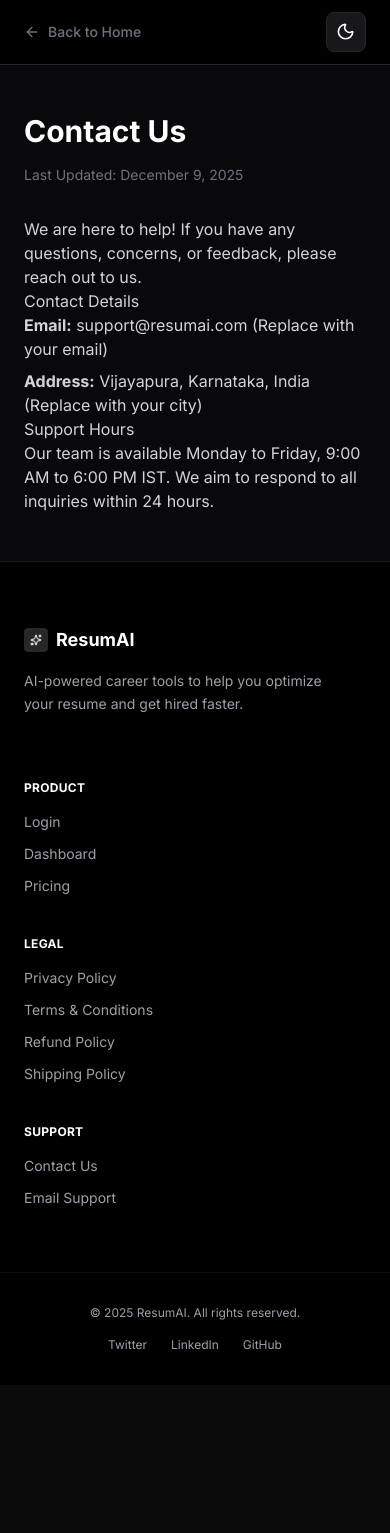
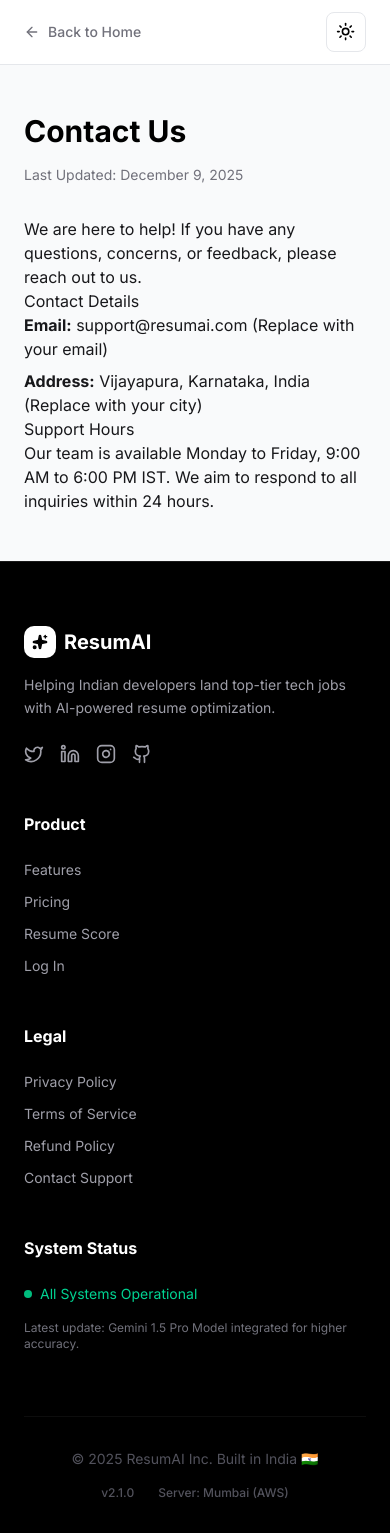
Before and after one commit to Sudarshan-812/resumai, a Next.js app: page /contact-us in a window 390 px wide. Before the commit the page ends 1385 px from the top, so only its background shows below. Built offline with nearby package versions, Linux system fonts and the light colour scheme.

Commit message:
chore: Final polish - SEO, Footer, Analytics, Mobile UX

```diff
--- /dev/null
+++ b/src/app/components/Testimonials.tsx
@@ -0,0 +1,44 @@
+"use client";
+import { motion } from "framer-motion";
+import { Star } from "lucide-react";
+
+const testimonials = [
+  { name: "Rahul S.", role: "IIT Student", text: "Got 3 interviews in a week! ATS score 95%.", rating: 5 },
+  { name: "Priya K.", role: "NIT Fresher", text: "Pro plan worth every penny — AI fixed my typos instantly.", rating: 5 },
+  { name: "Amit R.", role: "BITS Alum", text: "Templates look pro. Downloaded 5 versions in 10 mins.", rating: 4.8 },
+  { name: "Sneha M.", role: "DU Grad", text: "Basic plan was enough for my startup job app.", rating: 5 },
+];
+
+export default function Testimonials() {
+  return (
+    <motion.div
+      initial={{ opacity: 0, y: 20 }}
+      whileInView={{ opacity: 1, y: 0 }}
+      className="py-16 bg-gradient-to-r from-purple-900/20 to-pink-900/20"
+    >
+      <div className="max-w-4xl mx-auto text-center">
+        <h2 className="text-3xl font-bold mb-8">What Students Say</h2>
+        <div className="grid grid-cols-1 md:grid-cols-2 lg:grid-cols-4 gap-6">
+          {testimonials.map((t, i) => (
+            <motion.div
+              key={i}
+              initial={{ opacity: 0, scale: 0.9 }}
+              whileInView={{ opacity: 1, scale: 1 }}
+              transition={{ delay: i * 0.1 }}
+              className="p-6 bg-white/10 backdrop-blur-sm rounded-2xl border border-white/10"
+            >
+              <div className="flex justify-center mb-2">
+                {[...Array(5)].map((_, j) => (
+                  <Star key={j} className={`w-4 h-4 ${j < t.rating ? 'text-yellow-400 fill-yellow-400' : 'text-gray-400'}`} />
+                ))}
+              </div>
+              <p className="text-sm mb-2 italic">"{t.text}"</p>
+              <p className="font-semibold text-white">{t.name}</p>
+              <p className="text-xs text-gray-400">{t.role}</p>
+            </motion.div>
+          ))}
+        </div>
+      </div>
+    </motion.div>
+  );
+}
--- a/src/app/components/landing/Footer.tsx
+++ b/src/app/components/landing/Footer.tsx
@@ -1,63 +1,76 @@
+"use client";
 import Link from "next/link";
-import { Sparkles } from "lucide-react";
+import { Sparkles, Twitter, Linkedin, Instagram, Github } from "lucide-react";
 
 export default function Footer() {
   return (
-    <footer className="bg-black border-t border-white/10 pt-16 pb-8 text-zinc-400 text-sm">
-      <div className="max-w-7xl mx-auto px-6 grid grid-cols-1 md:grid-cols-4 gap-10 md:gap-8">
+    <footer className="border-t border-white/10 bg-black pt-16 pb-8">
+      <div className="max-w-7xl mx-auto px-6">
+        <div className="grid grid-cols-1 md:grid-cols-4 gap-12 mb-16">
 
           {/* Brand Column */}
-        <div className="col-span-1 md:col-span-1">
-          <Link href="/" className="flex items-center gap-2 font-bold text-white text-lg mb-4">
-            <div className="w-6 h-6 rounded bg-zinc-800 flex items-center justify-center">
-              <Sparkles className="w-3 h-3 text-white" />
+          <div className="space-y-4">
+            <div className="flex items-center gap-2 font-bold text-xl text-white">
+              <div className="w-8 h-8 rounded-lg bg-white flex items-center justify-center">
+                <Sparkles className="w-4 h-4 text-black fill-black" />
               </div>
               ResumAI
-          </Link>
-          <p className="leading-relaxed mb-6 max-w-xs">
-            AI-powered career tools to help you optimize your resume and get hired faster.
+            </div>
+            <p className="text-zinc-400 text-sm leading-relaxed">
+              Helping Indian developers land top-tier tech jobs with AI-powered resume optimization.
             </p>
+            <div className="flex gap-4 pt-2">
+              <Link href="https://twitter.com" target="_blank" className="text-zinc-400 hover:text-white transition-colors"><Twitter className="w-5 h-5" /></Link>
+              <Link href="https://linkedin.com" target="_blank" className="text-zinc-400 hover:text-blue-500 transition-colors"><Linkedin className="w-5 h-5" /></Link>
+              <Link href="https://instagram.com" target="_blank" className="text-zinc-400 hover:text-pink-500 transition-colors"><Instagram className="w-5 h-5" /></Link>
+              <Link href="https://github.com" target="_blank" className="text-zinc-400 hover:text-white transition-colors"><Github className="w-5 h-5" /></Link>
+            </div>
           </div>
 
-        {/* Product Column */}
-        <div className="col-span-1">
-          <h3 className="text-white font-bold mb-4 tracking-wide uppercase text-xs">Product</h3>
-          <ul className="space-y-3">
-            <li><Link href="/login" className="hover:text-white transition-colors">Login</Link></li>
-            <li><Link href="/dashboard" className="hover:text-white transition-colors">Dashboard</Link></li>
-            <li><Link href="/billing" className="hover:text-white transition-colors">Pricing</Link></li>
+          {/* Product Links */}
+          <div>
+            <h3 className="font-bold text-white mb-6">Product</h3>
+            <ul className="space-y-3 text-sm text-zinc-400">
+              <li><Link href="/#features" className="hover:text-white transition-colors">Features</Link></li>
+              <li><Link href="/#pricing" className="hover:text-white transition-colors">Pricing</Link></li>
+              <li><Link href="/dashboard" className="hover:text-white transition-colors">Resume Score</Link></li>
+              <li><Link href="/login" className="hover:text-white transition-colors">Log In</Link></li>
             </ul>
           </div>
 
-        {/* Legal Column (REQUIRED FOR RAZORPAY) */}
-        <div className="col-span-1">
-          <h3 className="text-white font-bold mb-4 tracking-wide uppercase text-xs">Legal</h3>
-          <ul className="space-y-3">
+          {/* Legal Links */}
+          <div>
+            <h3 className="font-bold text-white mb-6">Legal</h3>
+            <ul className="space-y-3 text-sm text-zinc-400">
               <li><Link href="/privacy-policy" className="hover:text-white transition-colors">Privacy Policy</Link></li>
-            <li><Link href="/terms-conditions" className="hover:text-white transition-colors">Terms & Conditions</Link></li>
-            <li><Link href="/cancellation-refund" className="hover:text-white transition-colors">Refund Policy</Link></li>
-            <li><Link href="/shipping-delivery" className="hover:text-white transition-colors">Shipping Policy</Link></li>
+              <li><Link href="/terms-conditions" className="hover:text-white transition-colors">Terms of Service</Link></li>
+              <li><Link href="/shipping-delivery" className="hover:text-white transition-colors">Refund Policy</Link></li>
+              <li><Link href="/contact-us" className="hover:text-white transition-colors">Contact Support</Link></li>
             </ul>
           </div>
 
-        {/* Support Column */}
-        <div className="col-span-1">
-          <h3 className="text-white font-bold mb-4 tracking-wide uppercase text-xs">Support</h3>
-          <ul className="space-y-3">
-            <li><Link href="/contact-us" className="hover:text-white transition-colors">Contact Us</Link></li>
-            <li><a href="mailto:support@resumai.com" className="hover:text-white transition-colors">Email Support</a></li>
-          </ul>
+          {/* Newsletter / Status */}
+          <div>
+            <h3 className="font-bold text-white mb-6">System Status</h3>
+            <div className="flex items-center gap-2 text-sm text-emerald-400 mb-4">
+              <span className="relative flex h-2 w-2">
+                <span className="animate-ping absolute inline-flex h-full w-full rounded-full bg-emerald-400 opacity-75"></span>
+                <span className="relative inline-flex rounded-full h-2 w-2 bg-emerald-500"></span>
+              </span>
+              All Systems Operational
+            </div>
+            <p className="text-xs text-zinc-500">
+              Latest update: Gemini 1.5 Pro Model integrated for higher accuracy.
+            </p>
+          </div>
         </div>
 
+        <div className="border-t border-white/5 pt-8 flex flex-col md:flex-row justify-between items-center gap-4">
+          <p className="text-zinc-600 text-sm">© 2025 ResumAI Inc. Built in India 🇮🇳</p>
+          <div className="flex gap-6 text-xs text-zinc-600 font-medium">
+             <span>v2.1.0</span>
+             <span>Server: Mumbai (AWS)</span>
           </div>
-
-      {/* Bottom Bar */}
-      <div className="max-w-7xl mx-auto px-6 mt-16 pt-8 border-t border-white/5 flex flex-col md:flex-row justify-between items-center gap-4 text-xs">
-        <p>© 2025 ResumAI. All rights reserved.</p>
-        <div className="flex gap-6">
-          <a href="#" className="hover:text-white transition-colors">Twitter</a>
-          <a href="#" className="hover:text-white transition-colors">LinkedIn</a>
-          <a href="#" className="hover:text-white transition-colors">GitHub</a>
         </div>
       </div>
     </footer>
--- a/src/app/layout.tsx
+++ b/src/app/layout.tsx
@@ -1,26 +1,23 @@
 import type { Metadata } from "next";
 import { Inter } from "next/font/google";
 import "./globals.css";
-import { ThemeProvider } from "@/app/components/theme-provider";
-import { Toaster } from "sonner"; // 👈 Toast Notification
-import { Analytics } from "@vercel/analytics/react"; // 👈 Vercel Analytics
+import { Toaster } from "sonner";
+import { Analytics } from "@vercel/analytics/react"; // 👈 IMPORT ANALYTICS
 
 const inter = Inter({ subsets: ["latin"] });
 
+// 👇 UPDATED SEO METADATA
 export const metadata: Metadata = {
-  title: {
-    default: "ResumAI - AI Powered Resume Builder",
-    template: "%s | ResumAI"
-  },
-  description: "Boost your ATS score and land your dream job with AI-powered resume analysis.",
+  title: "ResumAI — AI Resume Builder for Indian Jobs | ATS Optimized",
+  description: "Get a top 1% ATS score in seconds. Our AI analyzes your resume against job descriptions to help you get hired at FAANG and top startups.",
   openGraph: {
-    title: "ResumAI - AI Powered Resume Builder",
-    description: "Get instant feedback on your resume using Gemini AI.",
+    title: "ResumAI — AI Resume Builder",
+    description: "Get a top 1% ATS score. Built for Indian Developers.",
     url: "https://resumai-bay.vercel.app",
     siteName: "ResumAI",
     images: [
       {
-        url: "https://resumai-bay.vercel.app/og-image.png", // Make sure to add an image to public folder
+        url: "/og-image.png", // Make sure to add an image named 'og-image.png' to your public folder!
         width: 1200,
         height: 630,
       },
@@ -38,16 +35,9 @@
   return (
     <html lang="en" suppressHydrationWarning>
       <body className={inter.className}>
-        <ThemeProvider
-          attribute="class"
-          defaultTheme="dark"
-          enableSystem
-          disableTransitionOnChange
-        >
-          {children}
-          <Toaster position="top-center" richColors /> {/* 👈 Toast Container */}
-          <Analytics /> {/* 👈 Analytics Script */}
-        </ThemeProvider>
+        {children}
+        <Toaster position="top-center" richColors />
+        <Analytics /> {/* 👈 ENABLE ANALYTICS */}
       </body>
     </html>
   );
--- a/src/app/page.tsx
+++ b/src/app/page.tsx
@@ -8,8 +8,10 @@
   Play, Sparkles, Menu, X, Check
 } from "lucide-react";
 import { cn } from "@/lib/utils";
-// 👇 Correct Import for the Footer we just built
+
+// 👇 YOUR CUSTOM COMPONENTS
 import Footer from "@/app/components/landing/Footer";
+import Testimonials from "@/app/components/Testimonials"; // Make sure Testimonials.tsx is in src/components/
 
 // --- COMPONENT: SPOTLIGHT HERO BACKGROUND ---
 function Spotlight({ className, fill = "white" }: { className?: string; fill?: string }) {
@@ -143,7 +145,6 @@
 
 export default function LandingPage() {
   return (
-    // overflow-x-hidden is CRITICAL for mobile responsiveness
     <div className="min-h-screen bg-black text-white selection:bg-indigo-500/30 overflow-x-hidden">
       <Navbar />
 
@@ -189,14 +190,15 @@
             className="flex flex-col sm:flex-row items-center justify-center gap-4 px-4"
           >
             <Link href="/login" className="w-full sm:w-auto">
-              <button className="w-full sm:w-auto group relative px-8 py-4 bg-white text-black rounded-full font-bold text-lg hover:bg-zinc-100 transition-all flex items-center justify-center gap-2">
+              {/* 👇 UPDATED BUTTON: Added 'h-14' and 'md:text-lg' for better mobile touch area */}
+              <button className="w-full sm:w-auto group relative px-8 h-14 bg-white text-black rounded-full font-bold text-base md:text-lg hover:bg-zinc-100 transition-all flex items-center justify-center gap-2">
                 Analyze My Resume
                 <ArrowRight className="w-4 h-4 group-hover:translate-x-1 transition-transform" />
                 <div className="absolute inset-0 rounded-full ring-2 ring-white/50 animate-ping opacity-20" />
               </button>
             </Link>
             <Link href="#features" className="w-full sm:w-auto">
-              <button className="w-full sm:w-auto px-8 py-4 bg-zinc-900 text-white border border-zinc-800 rounded-full font-bold text-lg hover:bg-zinc-800 transition-all flex items-center justify-center gap-2">
+              <button className="w-full sm:w-auto px-8 h-14 bg-zinc-900 text-white border border-zinc-800 rounded-full font-bold text-base md:text-lg hover:bg-zinc-800 transition-all flex items-center justify-center gap-2">
                 <Play className="w-4 h-4 fill-current" />
                 Watch Demo
               </button>
@@ -212,7 +214,6 @@
           >
             <div className="absolute top-0 left-0 w-full h-full bg-gradient-to-t from-black via-transparent to-transparent z-20" />
 
-            {/* 👇 UPDATED to use local file, change back to external URL if preferred */}
             <img
               src="/dashboard-preview.png"
               alt="Dashboard Preview"
@@ -225,6 +226,9 @@
         <div className="absolute inset-0 bg-[url('https://grainy-gradients.vercel.app/noise.svg')] opacity-20 pointer-events-none" />
         <div className="absolute inset-0 bg-[linear-gradient(to_right,#80808012_1px,transparent_1px),linear-gradient(to_bottom,#80808012_1px,transparent_1px)] bg-[size:24px_24px] [mask-image:radial-gradient(ellipse_60%_50%_at_50%_0%,#000_70%,transparent_100%)] pointer-events-none" />
       </section>
+
+      {/* --- TESTIMONIALS SECTION --- */}
+      <Testimonials />
 
       {/* --- FEATURES (BENTO GRID) --- */}
       <section id="features" className="py-20 md:py-32 relative">
@@ -355,7 +359,7 @@
         </div>
       </section>
 
-      {/* --- FOOTER (Replaced hardcoded version with Component) --- */}
+      {/* --- FOOTER --- */}
       <Footer />
     </div>
   );
```
Lines whose indentation alone changed are shown as unchanged.
